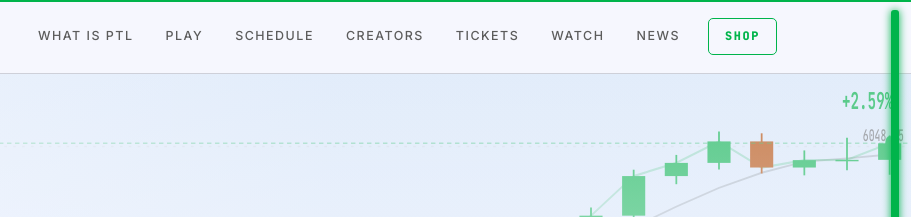
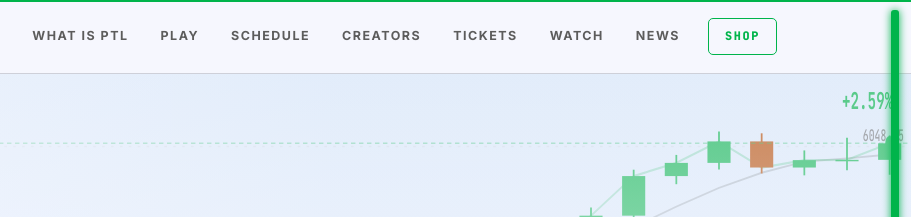
Before and after one commit to ernesto-fly/ptl-theme, a plain HTML site: page index.html in a window 1280 px wide. Shown: the top 217 px of the page, 369-1280 px from the left. Drawn offline with Linux system fonts and the light colour scheme.

Commit message:
Bold the navigation links

```diff
--- a/index.html
+++ b/index.html
@@ -100,7 +100,7 @@ h1, h2, h3, h4, h5, h6 { color: #343434; text-transform: uppercase; }
   background: rgba(248,249,255,0.92) !important;
   border-bottom-color: var(--line) !important;
 }
-.nav { color: #5C5C5C; font-family: 'Inter', system-ui, sans-serif; }
+.nav { color: #5C5C5C; font-family: 'Inter', system-ui, sans-serif; font-weight: 700; }
 .nav a:hover { color: var(--emerald) !important; }
 .brand { color: var(--emerald) !important; }
 .nav-toggle { border-color: var(--line-strong); color: #515151; font-weight: 800 !important; }
```
